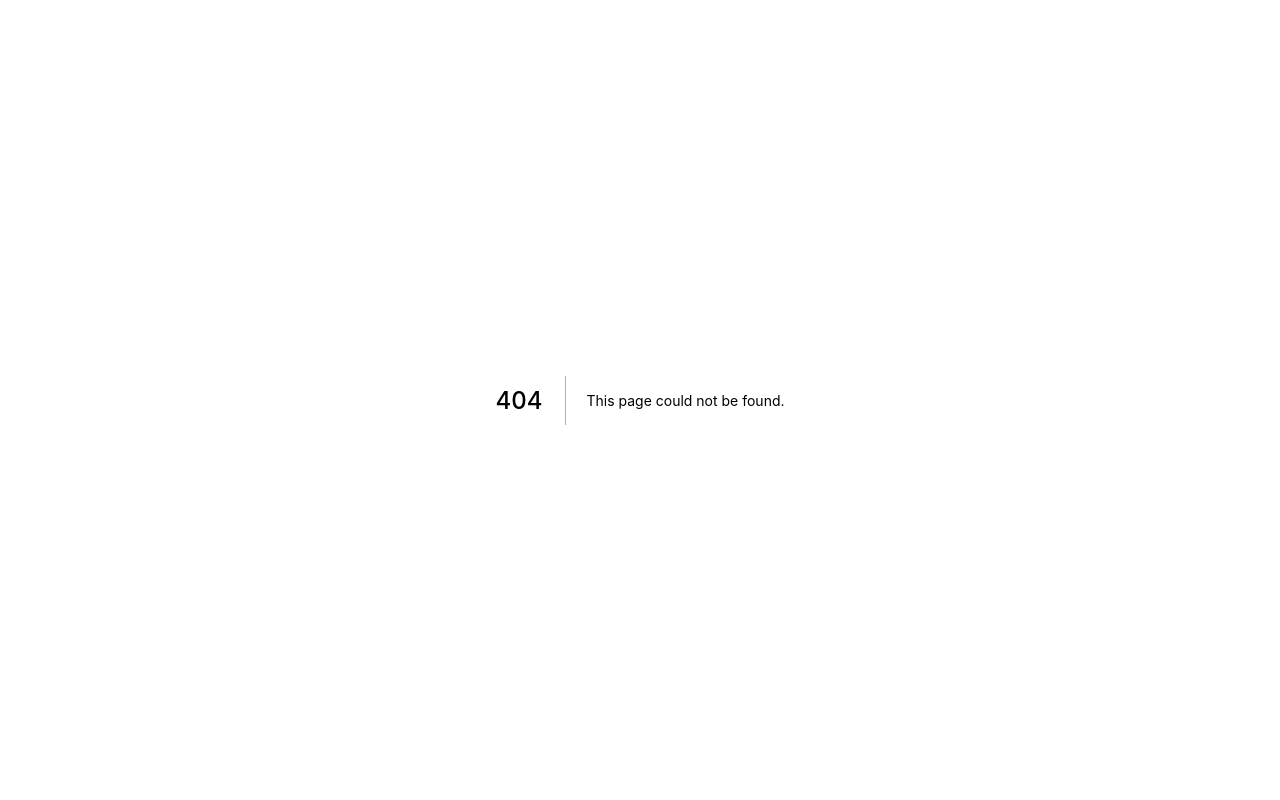
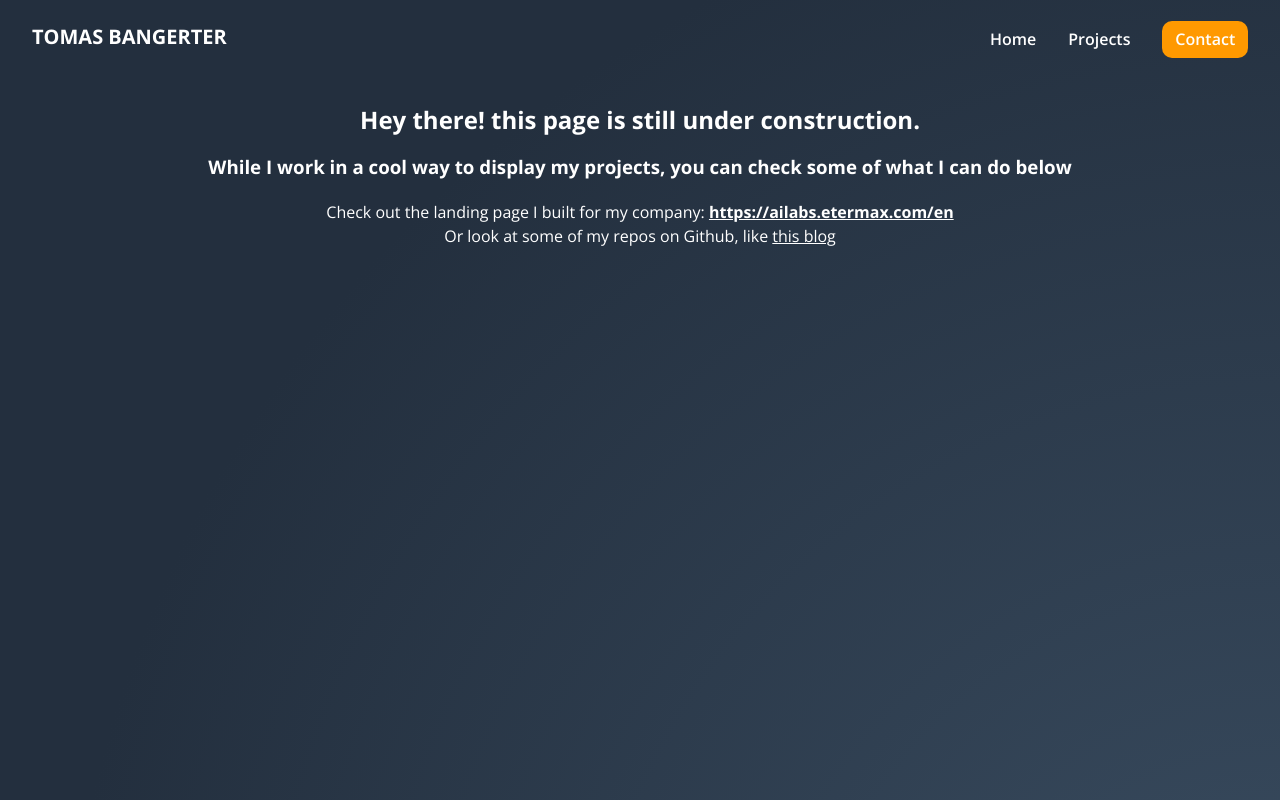
Before and after one commit to tommynueve/personal-website, a Next.js app: page /projects in a window 1280 px wide. Before the commit this address had no page. Shown: the top 800 px of the page. Built offline with nearby package versions, Linux system fonts and the light colour scheme.

Commit message:
Added temporary Projecs section.

```diff
--- /dev/null
+++ b/pages/projects.tsx
@@ -0,0 +1,41 @@
+import Head from 'next/head';
+
+import Layout from '@sections/layout';
+
+export default function Projects() {
+  return (
+    <>
+      <Head>
+        <title>Contact Me - Tomas Bangerter</title>
+        <link rel='icon' href='/favicon.ico' />
+      </Head>
+      <Layout>
+        {/* All Inline styles are to be removed once the sections for this page are created! */}
+        <section style={{ minHeight: '900px', maxWidth: '900px' }}>
+          <h1>Hey there! this page is still under construction.</h1>
+          <h3>While I work in a cool way to display my projects, you can check some of what I can do below</h3>
+          <ul>
+            <li>
+              Check out the landing page I built for my company:&nbsp;
+              <strong>
+                <a href='https://ailabs.etermax.com/en' target='_blank' rel='noreferrer' style={{ textDecoration: 'underline' }}>
+                  https://ailabs.etermax.com/en
+                </a>
+              </strong>
+            </li>
+            <li>
+              Or look at some of my repos on Github, like&nbsp;
+              <a
+                href='https://github.com/tommynueve/personal-website/tree/development'
+                target='_blank'
+                rel='noreferrer'
+                style={{ textDecoration: 'underline' }}>
+                this blog
+              </a>
+            </li>
+          </ul>
+        </section>
+      </Layout>
+    </>
+  );
+}
```
